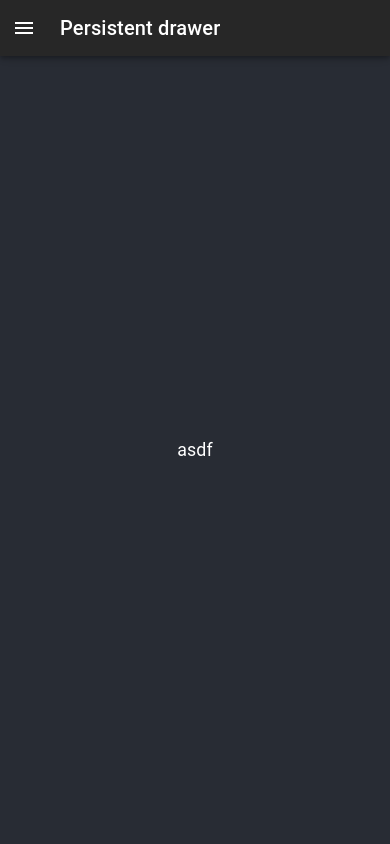
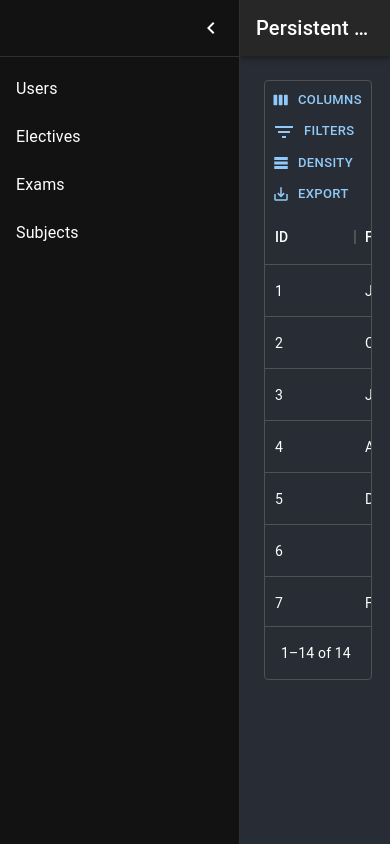
Before and after one commit to Alocraxzz/electives-client, a React (Create React App) app: page / in a window 390 px wide. Built offline with nearby package versions, Linux system fonts and the light colour scheme.

Commit message:
change responsive drawer settings, add students service

```diff
--- a/package.json
+++ b/package.json
@@ -7,9 +7,11 @@
     "@emotion/styled": "^11.10.5",
     "@mui/icons-material": "^5.11.0",
     "@mui/material": "^5.11.5",
+    "@mui/x-data-grid": "^5.17.21",
     "@testing-library/jest-dom": "^5.16.5",
     "@testing-library/react": "^13.4.0",
     "@testing-library/user-event": "^13.5.0",
+    "axios": "^1.2.6",
     "react": "^18.2.0",
     "react-dom": "^18.2.0",
     "react-router-dom": "^6.7.0",
--- a/src/App.css
+++ b/src/App.css
@@ -18,8 +18,6 @@
   min-height: 100vh;
   display: flex;
   flex-direction: column;
-  align-items: center;
-  justify-content: center;
   font-size: calc(10px + 2vmin);
   color: white;
 }
--- a/src/App.js
+++ b/src/App.js
@@ -1,14 +1,61 @@
-import logo from './logo.svg';
 import './App.css';
 import {ResponsiveDrawer} from "./components/Drawer/ResponsiveDrawer";
+import {DataGrid, GridToolbar} from '@mui/x-data-grid';
+import Box from "@mui/material/Box";
 
+const columns = [
+  { field: 'id', headerName: 'ID', width: 90 },
+  {
+    field: 'firstName',
+    headerName: 'First name',
+    flex: 1,
+    editable: true,
+  },
+  {
+    field: 'lastName',
+    headerName: 'Last name',
+    editable: true,
+  },
+  {
+    field: 'age',
+    headerName: 'Age',
+    type: 'number',
+    width: 110,
+    editable: true,
+  },
+];
+
+const rows = [
+  { id: 1, lastName: 'Snow', firstName: 'Jon', age: 35 },
+  { id: 2, lastName: 'Lannister', firstName: 'Cersei', age: 42 },
+  { id: 3, lastName: 'Lannister', firstName: 'Jaime', age: 45 },
+  { id: 4, lastName: 'Stark', firstName: 'Arya', age: 16 },
+  { id: 5, lastName: 'Targaryen', firstName: 'Daenerys', age: null },
+  { id: 6, lastName: 'Melisandre', firstName: null, age: 150 },
+  { id: 7, lastName: 'Clifford', firstName: 'Ferrara', age: 44 },
+  { id: 8, lastName: 'Frances', firstName: 'Rossini', age: 36 },
+  { id: 9, lastName: 'Roxie', firstName: 'Harvey', age: 65 },
+  { id: 10, lastName: 'Roxie', firstName: 'Harvey', age: 65 },
+  { id: 11, lastName: 'Roxie', firstName: 'Harvey', age: 65 },
+  { id: 12, lastName: 'Roxie', firstName: 'Harvey', age: 65 },
+  { id: 13, lastName: 'Roxie', firstName: 'Harvey', age: 65 },
+  { id: 14, lastName: 'Roxie', firstName: 'Harvey', age: 65 }
+];
 
 function App() {
   return (
     <div className="App">
       <header className="App-header">
         <ResponsiveDrawer>
-           asdf
+          <Box sx={{ height: 600, width: '100%' }}>
+            <DataGrid
+              rows={rows}
+              columns={columns}
+              components={{
+                Toolbar: GridToolbar,
+              }}
+            />
+          </Box>
         </ResponsiveDrawer>
       </header>
     </div>
--- a/src/components/Drawer/ResponsiveDrawer.jsx
+++ b/src/components/Drawer/ResponsiveDrawer.jsx
@@ -18,6 +18,10 @@ import ListItemIcon from '@mui/material/ListItemIcon';
 import ListItemText from '@mui/material/ListItemText';
 import InboxIcon from '@mui/icons-material/MoveToInbox';
 import MailIcon from '@mui/icons-material/Mail';
+
+const navRefs = [
+  'Users', 'Electives', 'Exams', 'Subjects'
+];
 
 const drawerWidth = 240;
 
@@ -68,7 +72,7 @@ const DrawerHeader = styled('div')(({theme}) => ({
 
 export function ResponsiveDrawer({children}) {
     const theme = useTheme();
-    const [open, setOpen] = React.useState(false);
+    const [open, setOpen] = React.useState(true);
 
     const handleDrawerOpen = () => {
         setOpen(true);
@@ -117,7 +121,7 @@ export function ResponsiveDrawer({children}) {
                 </DrawerHeader>
                 <Divider/>
                 <List>
-                    {['Inbox', 'Starred', 'Send email', 'Drafts'].map((text, index) => (
+                    {navRefs.map((text, index) => (
                         <ListItem key={text} disablePadding>
                             <ListItemButton>
                                 <ListItemText primary={text}/>
```
Also changed, not shown: src/API/StudentService.jsx (added, +12 -0 lines), 1 other file (tests, documents, lock files or other folders).
